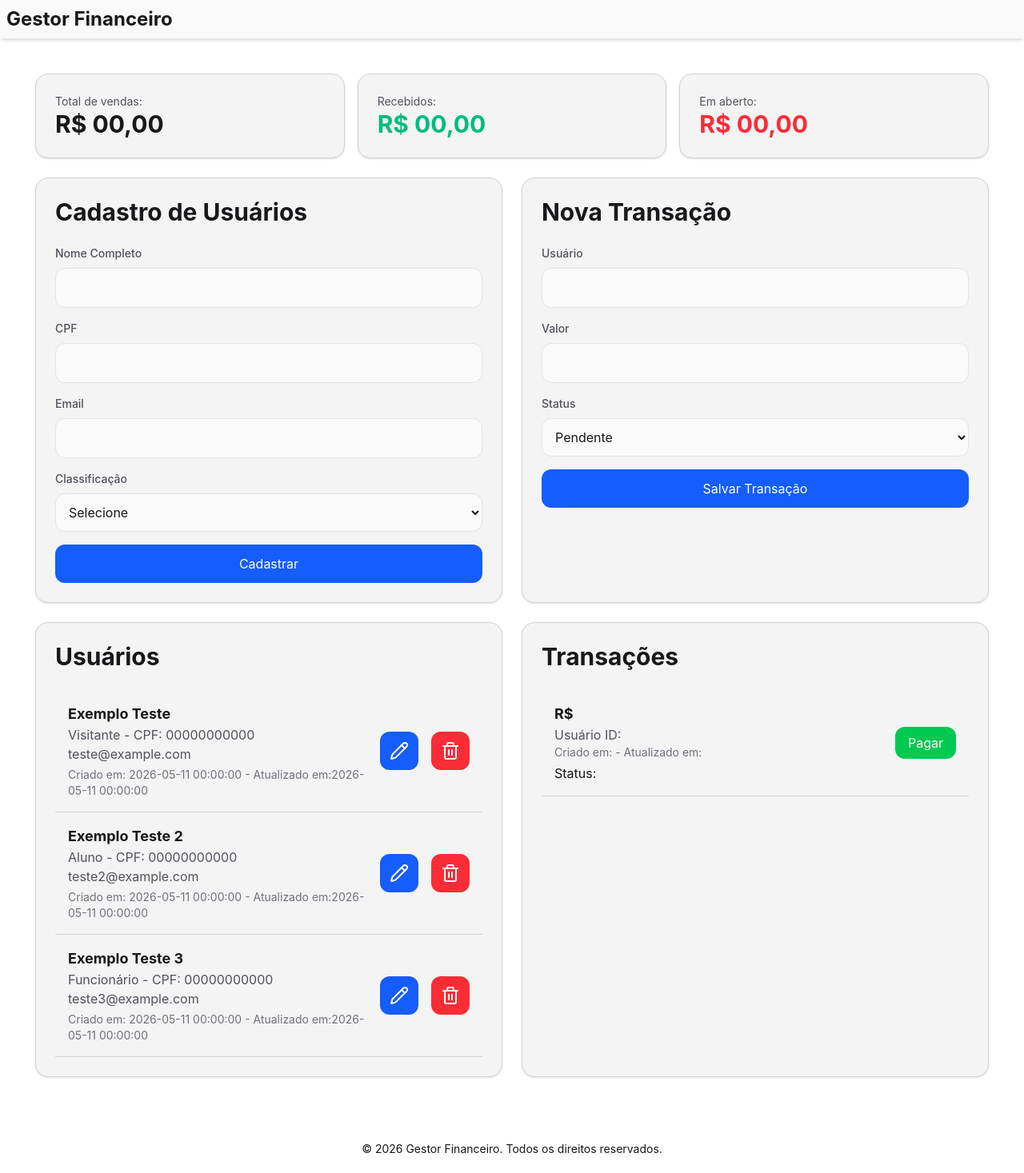
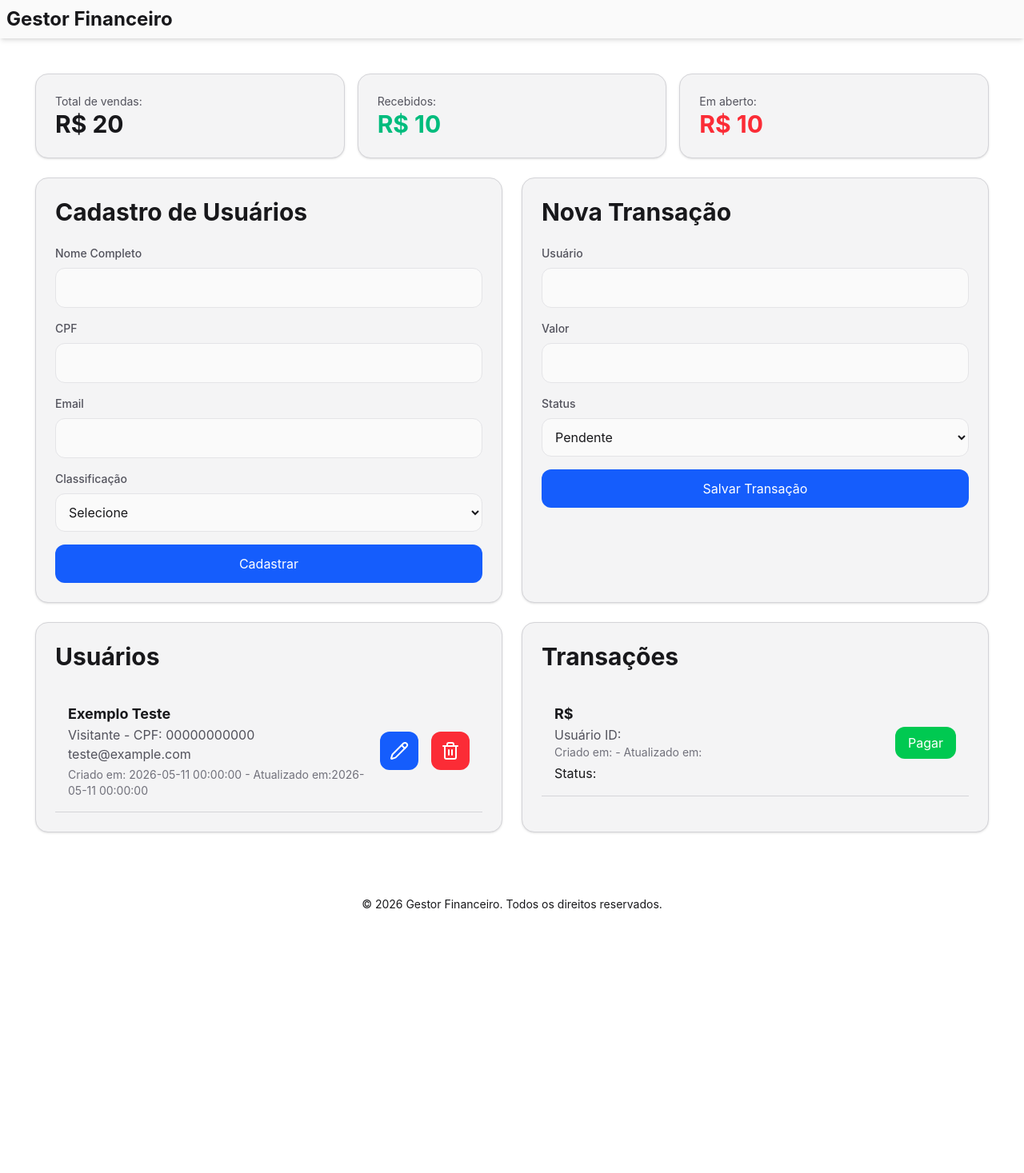
Before and after one commit to Pedro-BP/gestor-financeiro, a React (Vite) app: page / in a window 1280 px wide. Shown: the whole page at 80% size. After the commit the page ends 1161 px from the top, so only its background shows below. Built offline with nearby package versions, Linux system fonts and the light colour scheme.

Commit message:
dashbord funcional

```diff
--- a/src/App.jsx
+++ b/src/App.jsx
@@ -18,24 +18,6 @@ function App() {
       data_criacao: "2026-05-11 00:00:00",
       data_atualizacao: "2026-05-11 00:00:00",
     },
-    {
-      id: 2,
-      nome_completo: "Exemplo Teste 2",
-      cpf: "00000000000",
-      email: "teste2@example.com",
-      vinculo_institucional: "Aluno",
-      data_criacao: "2026-05-11 00:00:00",
-      data_atualizacao: "2026-05-11 00:00:00",
-    },
-    {
-      id: 3,
-      nome_completo: "Exemplo Teste 3",
-      cpf: "00000000000",
-      email: "teste3@example.com",
-      vinculo_institucional: "Funcionário",
-      data_criacao: "2026-05-11 00:00:00",
-      data_atualizacao: "2026-05-11 00:00:00",
-    },
   ]);
 
   const [cashs, setCashs] = useState([
@@ -50,7 +32,7 @@ function App() {
     {
       id: 2,
       valor: 10.0,
-      usuario_id: 2,
+      usuario_id: 1,
       status: "Pago",
       data_lancamento: "2026-05-11 00:00:00",
       data_modificacao: "2026-05-11 00:00:00",
@@ -60,10 +42,9 @@ function App() {
   return (
     <div className="min-h-screen flex flex-col bg-white text-zinc-900 dark:bg-zinc-900 dark:text-zinc-50">
       <Header />
-
       <div className="flex-1 p-5">
         <div className="w-full min-h-screen overflow-x-hidden p-3 md:p-6">
-          <Dashbord users={users} /> {/* Fazer as Funções */}
+          <Dashbord cashs={cashs} />
           <div className="grid grid-cols-1 xl:grid-cols-2 gap-6 mb-6">
             <AddUser users={users} /> {/* Fazer as Funções */}
             <AddCash /> {/* Fazer as Funções */}
@@ -74,7 +55,6 @@ function App() {
           </div>
         </div>
       </div>
-
       <Footer />
     </div>
   );
--- a/src/components/Dashbord.jsx
+++ b/src/components/Dashbord.jsx
@@ -1,4 +1,38 @@
-function Dashbord({ users }) {
+function Dashbord({ cashs }) {
+  function totalVendas() {
+    let total_vendas = 0;
+
+    {
+      cashs.map((cashs) => (total_vendas += cashs.valor));
+    }
+
+    return total_vendas;
+  }
+
+  function totalRecebidos() {
+    let total_recebidos = 0;
+
+    cashs.forEach((cash) => {
+      if (cash.status === "Pago") {
+        total_recebidos += cash.valor;
+      }
+    });
+
+    return total_recebidos;
+  }
+
+  function totalAbertos() {
+    let total_abertos = 0;
+
+    cashs.forEach((cash) => {
+      if (cash.status === "Pendente") {
+        total_abertos += cash.valor;
+      }
+    });
+
+    return total_abertos;
+  }
+
   return (
     <div className="grid grid-cols-1 lg:grid-cols-3 gap-4 mb-6">
       <div className="w-full rounded-2xl border border-zinc-300 dark:border-zinc-700 bg-zinc-100 dark:bg-zinc-800 p-4 md:p-6 shadow-sm">
@@ -6,19 +40,19 @@ function Dashbord({ users }) {
           Total de vendas:
         </p>
         <p className="font-bold text-2xl md:text-3xl text-zinc-900 dark:text-zinc-50">
-          R$ 00,00 {/* <?= totalVendas($registro_financeiro) ?> */}
+          R$ {totalVendas()}
         </p>
       </div>
       <div className="w-full rounded-2xl border border-zinc-300 dark:border-zinc-700 bg-zinc-100 dark:bg-zinc-800 p-4 md:p-6 shadow-sm">
         <p className="text-sm text-zinc-600 dark:text-zinc-400">Recebidos:</p>
         <p className="font-bold text-2xl md:text-3xl text-emerald-500">
-          R$ 00,00 {/* <?= totalRecebidos($registro_financeiro) ?> */}
+          R$ {totalRecebidos()}
         </p>
       </div>
       <div className="w-full rounded-2xl border border-zinc-300 dark:border-zinc-700 bg-zinc-100 dark:bg-zinc-800 p-4 md:p-6 shadow-sm">
         <p className="text-sm text-zinc-600 dark:text-zinc-400">Em aberto:</p>
         <p className="font-bold text-2xl md:text-3xl text-red-500">
-          R$ 00,00 {/* <?= totalAbertos($registro_financeiro) ?> */}
+          R$ {totalAbertos()}
         </p>
       </div>
     </div>
```
